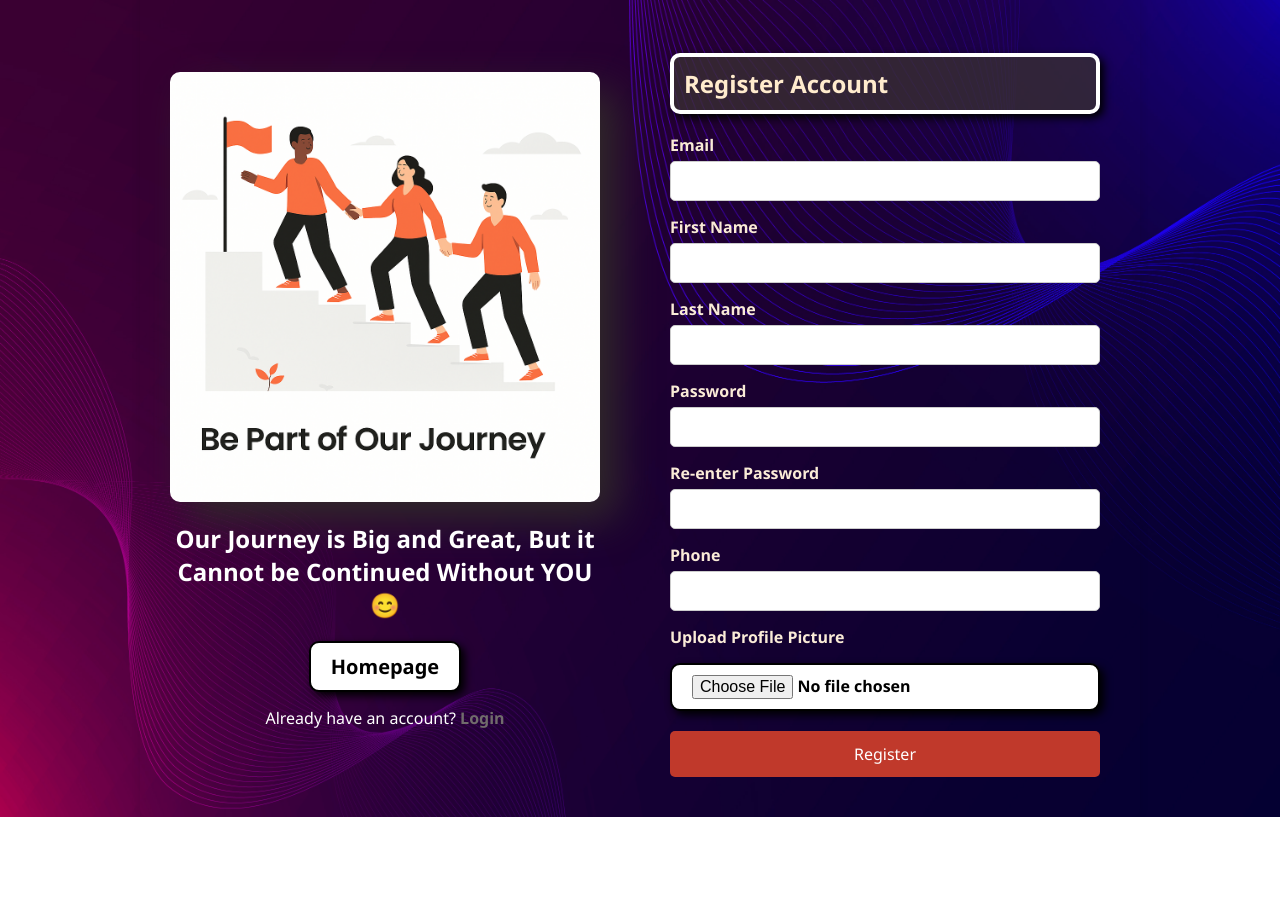
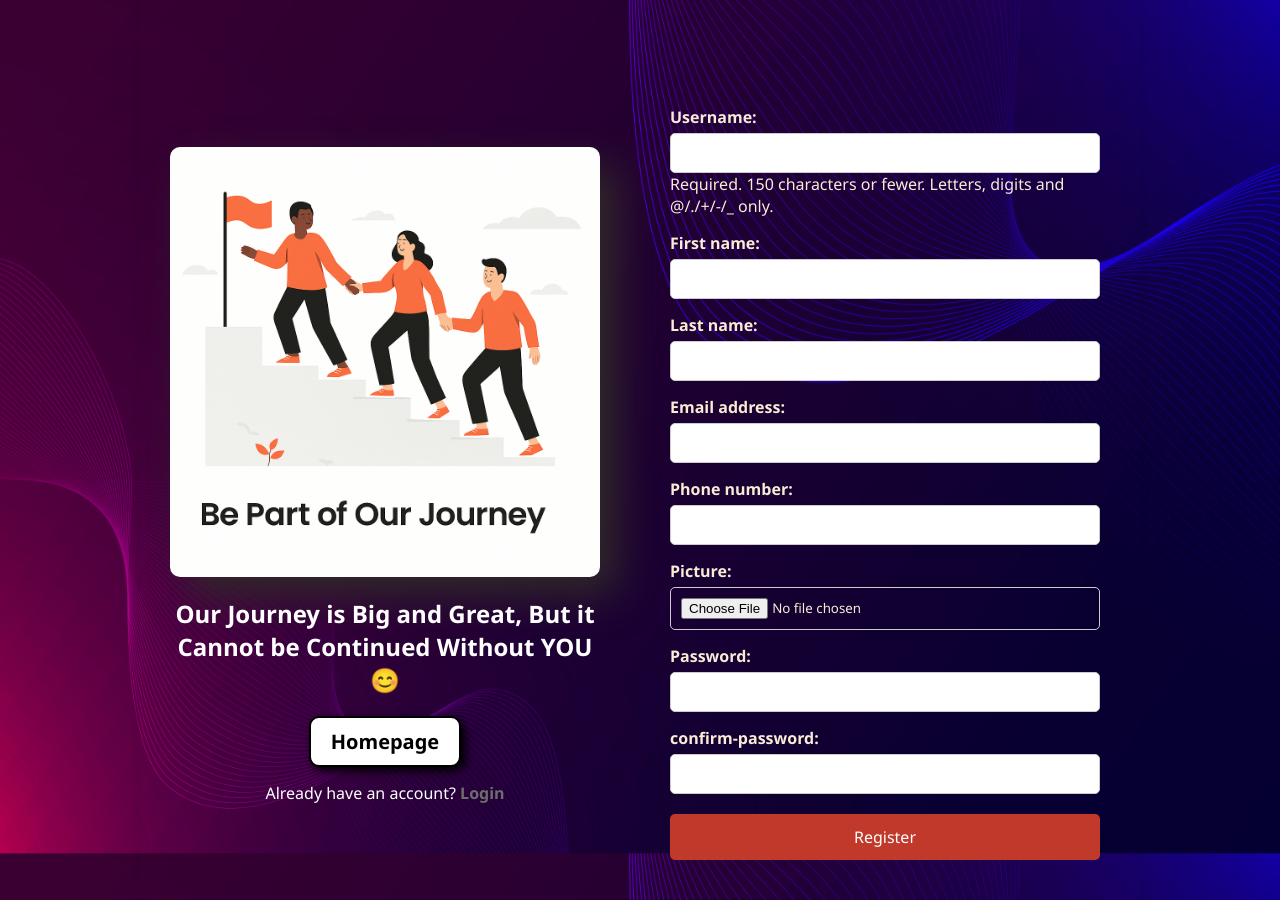
Before and after one commit to abdelrahman-ayman-77/iti_finalproject, a Django app: page /register/ in a window 1280 px wide. Before the commit the page ends 817 px from the top, so only its background shows below. Run offline with Django 5.2, Linux system fonts and the light colour scheme.

Commit message:
register finishied

```diff
--- /dev/null
+++ b/myproject/Crowd_Funding/forms.py
@@ -0,0 +1,10 @@
+from django import forms
+from django.contrib.auth.models import User
+from .models import CustomUser, Project, Comment, Donation, Rating
+
+class CustomUserForm(forms.ModelForm):
+    password = forms.CharField(widget=forms.PasswordInput)
+
+    class Meta:
+        model = CustomUser
+        fields = ["username","first_name","last_name", "email", "phone_number", "picture", "password"]
--- a/myproject/Crowd_Funding/models.py
+++ b/myproject/Crowd_Funding/models.py
@@ -1,49 +1,37 @@
 from django.db import models
 from django.contrib.auth.models import AbstractUser
+from django.core.validators import RegexValidator
 
-# =========================================================
-# 🧑‍💻 Custom User Model (أساسي)
-# =========================================================
+egypt_phone_validator = RegexValidator(
+    regex=r"^01[0,1,2,5]\d{8}$",
+    message="Enter a valid Egyptian phone number (e.g. 01012345678)."
+)
+
 class CustomUser(AbstractUser):
-    """
-    المستخدم المخصص (بدل User العادي)
-    الحقول الأساسية: اسم، إيميل، باسورد، رقم موبايل، صورة شخصية
-    """
-    phone_number = models.CharField(max_length=20, blank=True, null=True)  # رقم الموبايل
-    picture = models.ImageField(upload_to='user_pics/', blank=True, null=True)  # صورة البروفايل
+    phone_number = models.CharField(max_length=20,validators=[egypt_phone_validator],blank=True, null=True)
+    picture = models.ImageField(upload_to='user_pics/', blank=True, null=True)
 
     def __str__(self):
         return self.username
 
 
-# ---------------------------------------------------------
-# 📂 Categories (تصنيفات المشاريع)
-# ---------------------------------------------------------
+
 class Category(models.Model):
-    """
-    التصنيفات اللي بيضيفها الأدمن (مثلاً: تعليم، صحة، بيئة)
-    """
     name = models.CharField(max_length=100, unique=True)
 
     def __str__(self):
         return self.name
 
 
-# ---------------------------------------------------------
-# 📢 Projects (المشاريع الأساسية)
-# ---------------------------------------------------------
 class Project(models.Model):
-    """
-    المشروع الأساسي (الحملة) اللي بيعملها المستخدم
-    """
+
     STATUS_CHOICES = [
         ("active", "Active"),
         ("cancelled", "Cancelled"),
         ("completed", "Completed"),
     ]
 
-    #on_delete
-    #لو حذفنا المستخدم كل المشاريع المتعلقه بيه هتتحذف
+
     creator = models.ForeignKey(CustomUser, on_delete=models.CASCADE, related_name="projects")
 
     title = models.CharField(max_length=255)
@@ -62,86 +50,39 @@ class Project(models.Model):
 
     created_at = models.DateTimeField(auto_now_add=True)
 
-    featured = models.BooleanField(default=False)  # المشاريع المميزة من الأدمن
-
-    def __str__(self):
-        return self.title
+    featured = models.BooleanField(default=False)
 
 
-# ---------------------------------------------------------
-# 🖼️ Project Pictures (صورة واحدة على الأقل لكل مشروع)
-# ---------------------------------------------------------
+
 class ProjectPicture(models.Model):
-    """
-    صور المشروع (ممكن صورة واحدة كبداية)
-    """
     project = models.ForeignKey(Project, on_delete=models.CASCADE, related_name="pictures")
     image = models.ImageField(upload_to="project_pics/")
 
-    def __str__(self):
-        return f"Picture for {self.project.title}"
 
 
-# ---------------------------------------------------------
-# 🏷️ Project Tags (Tags أساسية للبحث)
-# ---------------------------------------------------------
 class ProjectTag(models.Model):
-    """
-        (Tags) للمشاريع للبحث
-    """
+
     project = models.ForeignKey(Project, on_delete=models.CASCADE, related_name="tags")
     tag = models.CharField(max_length=50)
 
-    def __str__(self):
-        return self.tag
 
+class Donation(models.Model):
 
-# ---------------------------------------------------------
-# 💰 Donations (التبرعات الأساسية)
-# ---------------------------------------------------------
-class Donation(models.Model):
-    """
-    التبرعات اللي بيعملها المستخدمين للمشاريع
-    """
     project = models.ForeignKey(Project, on_delete=models.CASCADE, related_name="donations")
     user = models.ForeignKey(CustomUser, on_delete=models.CASCADE, related_name="donations")
     amount = models.DecimalField(max_digits=12, decimal_places=2)
     donated_at = models.DateTimeField(auto_now_add=True)
 
-    def __str__(self):
-        return f"{self.user.username} donated {self.amount} to {self.project.title}"
 
-
-# ---------------------------------------------------------
-# 💬 Comments (تعليقات أساسية بدون ردود)
-# ---------------------------------------------------------
 class Comment(models.Model):
-    """
-    التعليقات على المشاريع (بدون Replies الآن)
-    """
     project = models.ForeignKey(Project, on_delete=models.CASCADE, related_name="comments")
     user = models.ForeignKey(CustomUser, on_delete=models.CASCADE)
     content = models.TextField()
     created_at = models.DateTimeField(auto_now_add=True)
 
-    def __str__(self):
-        return f"Comment by {self.user.username} on {self.project.title}"
 
-
-# ---------------------------------------------------------
-# ⭐ Ratings (التقييم الأساسي)
-# ---------------------------------------------------------
 class Rating(models.Model):
-    """
-    تقييم المشاريع (1 إلى 5 نجوم)
-    """
     project = models.ForeignKey(Project, on_delete=models.CASCADE, related_name="ratings")
     user = models.ForeignKey(CustomUser, on_delete=models.CASCADE, related_name="ratings")
-    rating = models.PositiveSmallIntegerField()  # 1–5
+    rating = models.PositiveSmallIntegerField()
     created_at = models.DateTimeField(auto_now_add=True)
-
-    class Meta:
-        unique_together = ("project", "user")  # مستخدم واحد يقيم المشروع مرة واحدة فقط
-
-    def __str__(self):
-        return f"{self.rating} stars by {self.user.username} on {self.project.title}"
--- a/myproject/Crowd_Funding/templates/pages/login.html
+++ b/myproject/Crowd_Funding/templates/pages/login.html
@@ -15,7 +15,7 @@
     </div>
 
     <div class="right-panel">
-      <form class="login-form">
+      <form method="post" action="login" class="login-form">
         <h2 >Login to Your Account</h2>
 
         <label for="email">Email</label>
--- a/myproject/Crowd_Funding/templates/pages/register.html
+++ b/myproject/Crowd_Funding/templates/pages/register.html
@@ -18,33 +18,19 @@
     </div>
 
     <div class="right-panel">
-      <form class="register-form">
-        <h2 id="RA">Register Account</h2>
+      <form method="post" action="{% url 'register' %}" class="register-form" enctype="multipart/form-data">
+    {% csrf_token %}
+        {{ form.as_p }}
 
-        <label for="email">Email</label>
-        <input type="email" id="email" name="email" required>
+     <label for="confirm_password">confirm-password:</label>
+    <input type="password" id="confirm_password" name="confirm_password" required>
 
-        <label for="first-name">First Name</label>
-        <input type="text" id="first-name" name="first-name" required>
+    {% if error_message %}
+        <p style="color: red;">{{ error_message }}</p>
+    {% endif %}
+    <button type="submit" class="register-btn">Register</button>
+</form>
 
-        <label for="last-name">Last Name</label>
-        <input type="text" id="last-name" name="last-name" required>
-
-        <label for="password">Password</label>
-        <input type="password" id="password" name="password" required>
-
-        <label for="confirm-password">Re-enter Password</label>
-        <input type="password" id="confirm-password" name="confirm-password" required>
-
-        <label for="phone">Phone</label>
-        <input type="tel" id="phone" name="phone" required>
-
-        <label for="file">Upload Profile Picture</label>
-        <input type="file" id="file" name="file">
-
-        <button type="submit" class="register-btn">Register</button>
-
-      </form>
     </div>
   </div>
 </body>
--- a/myproject/Crowd_Funding/views.py
+++ b/myproject/Crowd_Funding/views.py
@@ -1,5 +1,6 @@
-from django.shortcuts import render
+from django.shortcuts import redirect, render
 from django.http import HttpResponse
+from .forms import CustomUserForm
 from .models import Project
 
 
@@ -12,4 +13,26 @@ def home(request):
 def login_view(request):
     return render(request,'pages/login.html')
 def register(request):
-    return render(request,'pages/register.html')
+    error_message = None
+    if request.method == "POST":
+        form = CustomUserForm(request.POST, request.FILES)
+        confirm_password = request.POST.get("confirm_password")
+        if form.is_valid():
+            password = form.cleaned_data.get("password")
+            if password != confirm_password:
+                error_message = "Passwords do not match!"
+            else:
+                user = form.save(commit=False)
+                user.set_password(password)
+                user.save()
+                return redirect("login")
+        else:
+            error_message = "Please correct the errors below."
+    else:
+        form = CustomUserForm()
+
+    return render(
+        request,
+        "pages/register.html",
+        {"form": form, "error_message": error_message}
+    )
--- a/myproject/media/register.css
+++ b/myproject/media/register.css
@@ -38,6 +38,7 @@ body {
   align-items: center;
   justify-content: center;
   padding: 30px;
+  margin-top: 150px;
 }
 
 .left-panel img {
@@ -54,6 +55,8 @@ body {
 .right-panel {
   flex: 1;
   padding: 40px;
+  margin-top: 150px;
+
 }
 
 .register-form h2 {
```
